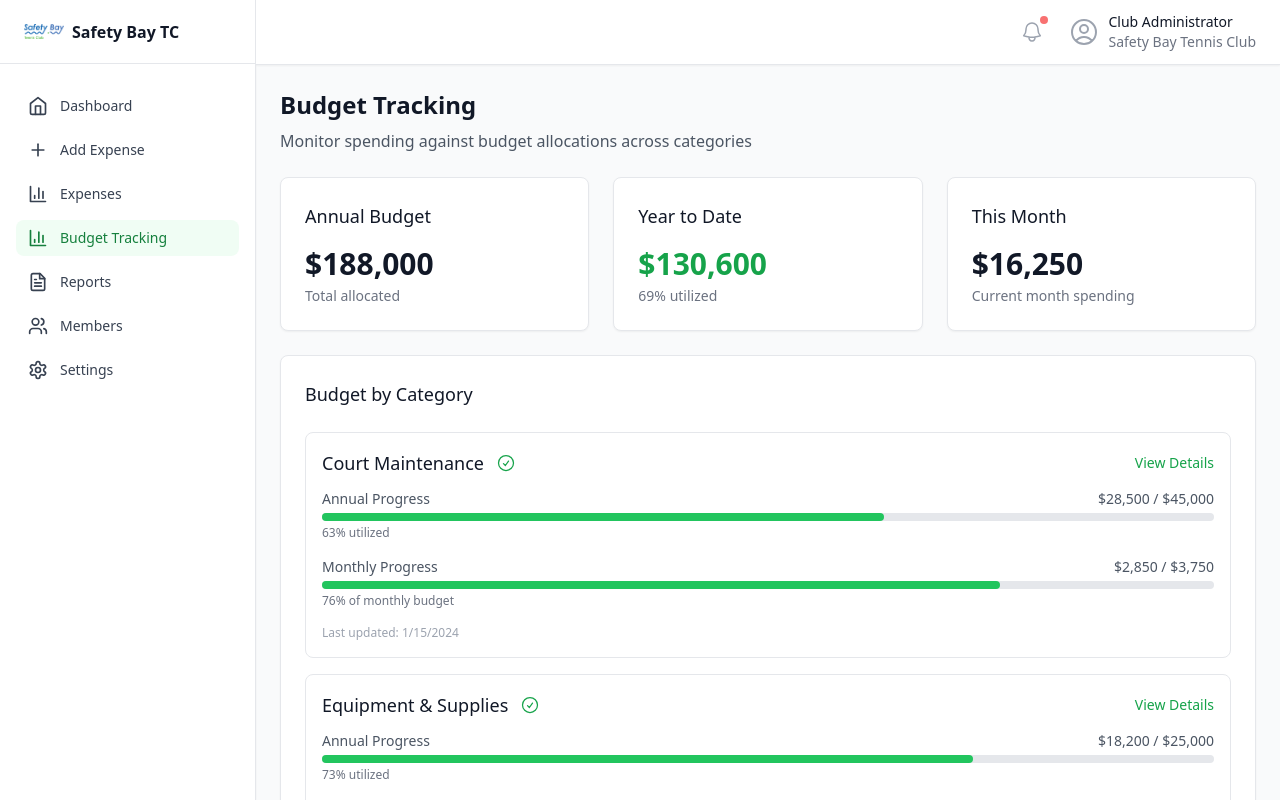
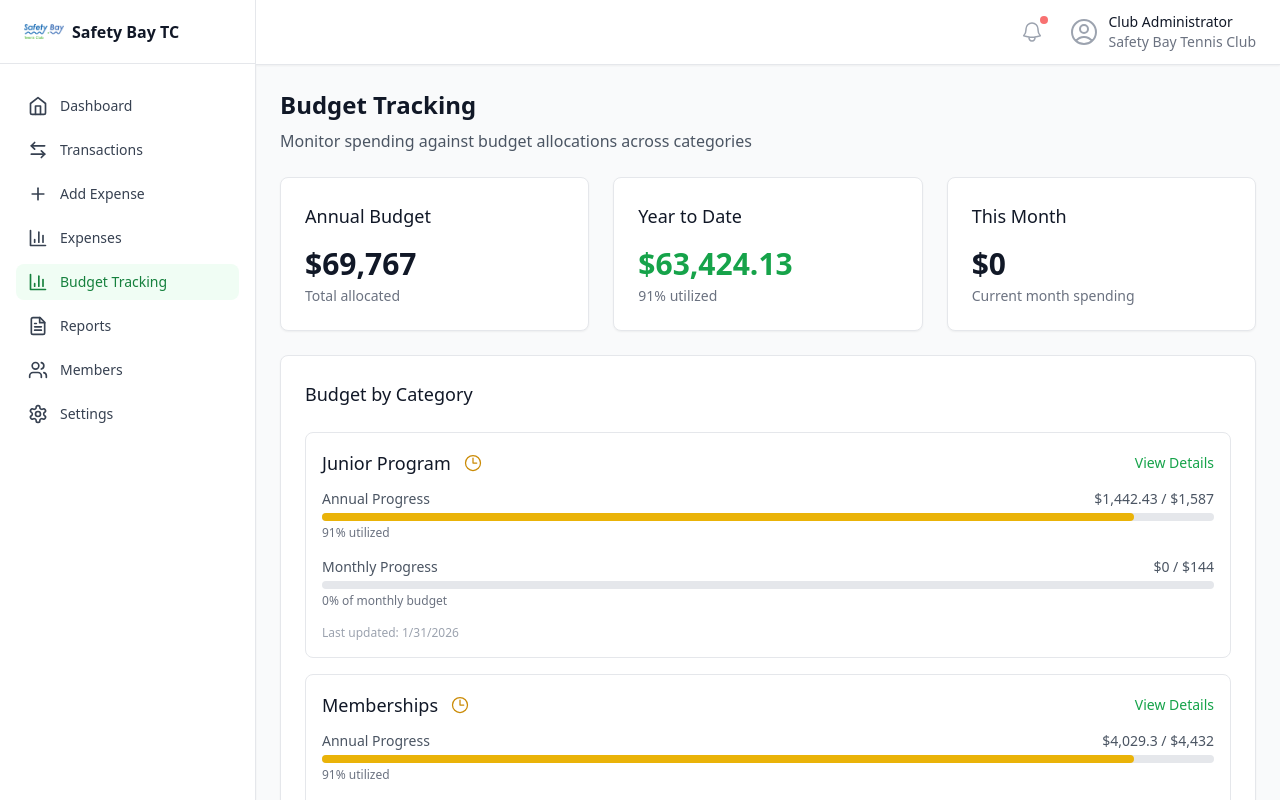
Before and after one commit to BrunoTheBaker/tennis-expense-tracker, a Next.js app: page /budget in a window 1280 px wide. Built offline with nearby package versions, Linux system fonts and the light colour scheme.

Commit message:
feat(dashboard): replace placeholder data with Jan 2026 actuals; add Transactions nav

```diff
--- a/src/components/budget/BudgetTracker.tsx
+++ b/src/components/budget/BudgetTracker.tsx
@@ -2,83 +2,21 @@
 
 import { useState } from 'react'
 import { ExclamationTriangleIcon, CheckCircleIcon, ClockIcon } from '@heroicons/react/24/outline'
+import { JAN_2026 } from '@/lib/financialData'
 
-const budgetData = [
-  {
-    id: 1,
-    category: 'Court Maintenance',
-    budgetAnnual: 45000,
-    budgetMonthly: 3750,
-    spentYTD: 28500,
-    spentThisMonth: 2850,
-    lastUpdated: '2024-01-15',
-    projects: [
-      { name: 'Net Replacements', allocated: 5000, spent: 2400 },
-      { name: 'Surface Repairs', allocated: 15000, spent: 12800 },
-      { name: 'Lighting Updates', allocated: 10000, spent: 8200 },
-      { name: 'Fencing Repairs', allocated: 8000, spent: 3100 },
-    ]
-  },
-  {
-    id: 2,
-    category: 'Equipment & Supplies',
-    budgetAnnual: 25000,
-    budgetMonthly: 2083,
-    spentYTD: 18200,
-    spentThisMonth: 1680,
-    lastUpdated: '2024-01-14',
-    projects: [
-      { name: 'Coaching Equipment', allocated: 8000, spent: 6800 },
-      { name: 'Balls & Accessories', allocated: 6000, spent: 4200 },
-      { name: 'First Aid Supplies', allocated: 2000, spent: 1200 },
-      { name: 'Office Supplies', allocated: 3000, spent: 2100 },
-    ]
-  },
-  {
-    id: 3,
-    category: 'Utilities',
-    budgetAnnual: 18000,
-    budgetMonthly: 1500,
-    spentYTD: 14200,
-    spentThisMonth: 1420,
-    lastUpdated: '2024-01-13',
-    projects: [
-      { name: 'Electricity', allocated: 12000, spent: 9500 },
-      { name: 'Water & Sewer', allocated: 4000, spent: 3200 },
-      { name: 'Internet/Phone', allocated: 2000, spent: 1500 },
-    ]
-  },
-  {
-    id: 4,
-    category: 'Events & Tournaments',
-    budgetAnnual: 35000,
-    budgetMonthly: 2917,
-    spentYTD: 21500,
-    spentThisMonth: 5200,
-    lastUpdated: '2024-01-12',
-    projects: [
-      { name: 'Prize Money', allocated: 15000, spent: 12500 },
-      { name: 'Event Supplies', allocated: 8000, spent: 4200 },
-      { name: 'Catering', allocated: 7000, spent: 3100 },
-      { name: 'Marketing', allocated: 5000, spent: 1700 },
-    ]
-  },
-  {
-    id: 5,
-    category: 'Staff & Professional Services',
-    budgetAnnual: 65000,
-    budgetMonthly: 5417,
-    spentYTD: 48200,
-    spentThisMonth: 5100,
-    lastUpdated: '2024-01-11',
-    projects: [
-      { name: 'Coaching Staff', allocated: 35000, spent: 28500 },
-      { name: 'Maintenance Staff', allocated: 15000, spent: 11200 },
-      { name: 'Accounting Services', allocated: 8000, spent: 5200 },
-      { name: 'Legal & Insurance', allocated: 7000, spent: 3300 },
-    ]
-  },
-]
+const budgetData = JAN_2026.pnl
+  .filter(c => c.expenses > 0)
+  .map((c, i) => ({
+    id: i + 1,
+    category: c.name,
+    budgetAnnual: Math.round(c.expenses * 1.1), // 10% buffer as indicative annual budget
+    spentYTD: c.expenses,
+    budgetMonthly: Math.round((c.expenses * 1.1) / 11), // 11 months into FY
+    spentThisMonth: 0, // not available at category level without monthly breakdown
+    lastUpdated: '2026-01-31',
+    projects: [] as { name: string; allocated: number; spent: number }[],
+  }))
+
 
 export function BudgetTracker() {
   const [selectedCategory, setSelectedCategory] = useState<number | null>(null)
--- a/src/components/dashboard/BudgetOverview.tsx
+++ b/src/components/dashboard/BudgetOverview.tsx
@@ -1,72 +1,55 @@
 'use client'
 
-import { BarChart, Bar, XAxis, YAxis, CartesianGrid, ResponsiveContainer, Cell } from 'recharts'
+import { BarChart, Bar, XAxis, YAxis, CartesianGrid, ResponsiveContainer, Cell, Tooltip } from 'recharts'
+import { JAN_2026 } from '@/lib/financialData'
 
-const budgetData = [
-  { category: 'Maintenance', spent: 8500, budget: 10000 },
-  { category: 'Equipment', spent: 4200, budget: 5000 },
-  { category: 'Utilities', spent: 3800, budget: 4000 },
-  { category: 'Events', spent: 6200, budget: 8000 },
-  { category: 'Staff', spent: 12000, budget: 15000 },
-  { category: 'Insurance', spent: 2400, budget: 3000 },
-]
+const chartData = JAN_2026.pnl
+  .filter(c => c.income > 0 || c.expenses > 0)
+  .map(c => ({
+    category: c.name.length > 12 ? c.name.slice(0, 12) + '…' : c.name,
+    income: c.income,
+    expenses: c.expenses,
+  }))
 
 export function BudgetOverview() {
+  const totalIncome   = JAN_2026.pnl.reduce((s, c) => s + c.income, 0)
+  const totalExpenses = JAN_2026.pnl.reduce((s, c) => s + c.expenses, 0)
+
   return (
     <div className="card">
       <div className="flex items-center justify-between mb-4">
-        <h3 className="text-lg font-medium text-gray-900">Budget vs Actual</h3>
-        <div className="text-sm text-gray-500">
-          Current Month
-        </div>
+        <h3 className="text-lg font-medium text-gray-900">Income vs Expenses by Category</h3>
+        <div className="text-sm text-gray-500">{JAN_2026.label}</div>
       </div>
 
       <div className="h-80">
         <ResponsiveContainer width="100%" height="100%">
-          <BarChart
-            data={budgetData}
-            margin={{ top: 20, right: 30, left: 20, bottom: 60 }}
-            barCategoryGap="20%"
-          >
+          <BarChart data={chartData} margin={{ top: 10, right: 20, left: 20, bottom: 80 }} barCategoryGap="20%">
             <CartesianGrid strokeDasharray="3 3" className="opacity-30" />
-            <XAxis
-              dataKey="category"
-              className="text-xs text-gray-600"
-              angle={-45}
-              textAnchor="end"
-              height={80}
-            />
-            <YAxis
-              className="text-xs text-gray-600"
-              tickFormatter={(value) => `$${(value / 1000).toFixed(0)}k`}
-            />
-            <Bar dataKey="budget" fill="#e5e7eb" name="Budget" radius={[2, 2, 0, 0]} />
-            <Bar dataKey="spent" name="Spent" radius={[2, 2, 0, 0]}>
-              {budgetData.map((entry, index) => {
-                const percentage = (entry.spent / entry.budget) * 100;
-                let color = '#16a34a'; // Green
-                if (percentage > 90) color = '#dc2626'; // Red
-                else if (percentage > 75) color = '#f59e0b'; // Yellow
-
-                return <Cell key={`cell-${index}`} fill={color} />
-              })}
+            <XAxis dataKey="category" angle={-45} textAnchor="end" height={90} className="text-xs" />
+            <YAxis tickFormatter={(v) => `$${(v / 1000).toFixed(0)}k`} className="text-xs" />
+            <Tooltip formatter={(v: number) => `$${v.toLocaleString('en-AU', { minimumFractionDigits: 2 })}`} />
+            <Bar dataKey="income"   name="Income"   fill="#16a34a" radius={[2, 2, 0, 0]} />
+            <Bar dataKey="expenses" name="Expenses" radius={[2, 2, 0, 0]}>
+              {chartData.map((entry, i) => (
+                <Cell key={i} fill={entry.expenses > entry.income ? '#dc2626' : '#f59e0b'} />
+              ))}
             </Bar>
           </BarChart>
         </ResponsiveContainer>
       </div>
 
-      {/* Budget summary */}
       <div className="mt-4 grid grid-cols-2 gap-4 pt-4 border-t border-gray-200">
         <div>
-          <div className="text-sm text-gray-500">Total Budget</div>
-          <div className="text-lg font-semibold text-gray-900">
-            ${budgetData.reduce((sum, item) => sum + item.budget, 0).toLocaleString()}
+          <div className="text-sm text-gray-500">Total Income</div>
+          <div className="text-lg font-semibold text-green-600">
+            ${totalIncome.toLocaleString('en-AU', { minimumFractionDigits: 2 })}
           </div>
         </div>
         <div>
-          <div className="text-sm text-gray-500">Total Spent</div>
-          <div className="text-lg font-semibold text-gray-900">
-            ${budgetData.reduce((sum, item) => sum + item.spent, 0).toLocaleString()}
+          <div className="text-sm text-gray-500">Total Expenses</div>
+          <div className="text-lg font-semibold text-red-600">
+            ${totalExpenses.toLocaleString('en-AU', { minimumFractionDigits: 2 })}
           </div>
         </div>
       </div>
--- a/src/components/dashboard/StatsCards.tsx
+++ b/src/components/dashboard/StatsCards.tsx
@@ -2,39 +2,53 @@
 
 import {
   CurrencyDollarIcon,
-  ArrowTrendingUpIcon as TrendingUpIcon,
-  ArrowTrendingDownIcon as TrendingDownIcon,
+  ArrowTrendingUpIcon,
+  ArrowTrendingDownIcon,
   ChartBarIcon
 } from '@heroicons/react/24/outline'
+import { JAN_2026, getTotalIncome, getTotalExpenses, getNetPosition } from '@/lib/financialData'
 
-const stats = [
+const totalIncome   = getTotalIncome(JAN_2026)
+const totalExpenses = getTotalExpenses(JAN_2026)
+const netPosition   = getNetPosition(JAN_2026)
+const drinksProfit  = JAN_2026.drinksPOS.profit
+
+type StatCard = {
+  name: string
+  value: string
+  change: string
+  changeType: 'increase' | 'decrease' | 'neutral'
+  icon: React.ComponentType<{ className?: string }>
+}
+
+const stats: StatCard[] = [
   {
-    name: 'Total Expenses',
-    value: '$24,540',
-    change: '+12%',
-    changeType: 'increase' as const,
+    name: 'Total Income (YTD)',
+    value: `$${totalIncome.toLocaleString('en-AU', { minimumFractionDigits: 2, maximumFractionDigits: 2 })}`,
+    change: JAN_2026.label,
+    changeType: 'neutral',
+    icon: ArrowTrendingUpIcon,
+  },
+  {
+    name: 'Total Expenses (YTD)',
+    value: `$${totalExpenses.toLocaleString('en-AU', { minimumFractionDigits: 2, maximumFractionDigits: 2 })}`,
+    change: JAN_2026.label,
+    changeType: 'neutral',
     icon: CurrencyDollarIcon,
   },
   {
-    name: 'Monthly Budget',
-    value: '$30,000',
-    change: '82% used',
-    changeType: 'neutral' as const,
+    name: 'Net Position',
+    value: `$${netPosition.toLocaleString('en-AU', { minimumFractionDigits: 2, maximumFractionDigits: 2 })}`,
+    change: 'Surplus',
+    changeType: 'increase',
     icon: ChartBarIcon,
   },
   {
-    name: 'This Month',
-    value: '$8,420',
-    change: '-5%',
-    changeType: 'decrease' as const,
-    icon: TrendingDownIcon,
-  },
-  {
-    name: 'Pending Approvals',
-    value: '7',
-    change: '+2 new',
-    changeType: 'increase' as const,
-    icon: TrendingUpIcon,
+    name: 'Drinks Profit',
+    value: `$${drinksProfit.toLocaleString('en-AU', { minimumFractionDigits: 2, maximumFractionDigits: 2 })}`,
+    change: `${JAN_2026.drinksPOS.grossProfitPct}% GP`,
+    changeType: 'increase',
+    icon: ArrowTrendingDownIcon,
   },
 ]
 
@@ -48,19 +62,15 @@ export function StatsCards() {
               <stat.icon className="h-6 w-6 text-tennis-green-600" />
             </div>
             <div className="ml-3 w-0 flex-1">
-              <dt className="text-sm font-medium text-gray-500 truncate">
-                {stat.name}
-              </dt>
+              <dt className="text-sm font-medium text-gray-500 truncate">{stat.name}</dt>
               <dd className="flex items-baseline">
-                <div className="text-2xl font-semibold text-gray-900">
-                  {stat.value}
-                </div>
+                <div className="text-2xl font-semibold text-gray-900">{stat.value}</div>
                 <div className={`ml-2 flex items-baseline text-sm font-semibold ${
                   stat.changeType === 'increase'
                     ? 'text-green-600'
                     : stat.changeType === 'decrease'
                     ? 'text-red-600'
-                    : 'text-gray-600'
+                    : 'text-gray-500'
                 }`}>
                   {stat.change}
                 </div>
--- a/src/components/layout/Sidebar.tsx
+++ b/src/components/layout/Sidebar.tsx
@@ -10,11 +10,13 @@ import {
   FileText,
   Users,
   Settings,
+  ArrowLeftRight,
 } from 'lucide-react'
 import clsx from 'clsx'
 
 const navigation = [
   { name: 'Dashboard', href: '/', icon: Home },
+  { name: 'Transactions', href: '/transactions', icon: ArrowLeftRight },
   { name: 'Add Expense', href: '/expenses/new', icon: Plus },
   { name: 'Expenses', href: '/expenses', icon: BarChart3 },
   { name: 'Budget Tracking', href: '/budget', icon: BarChart3 },
```
